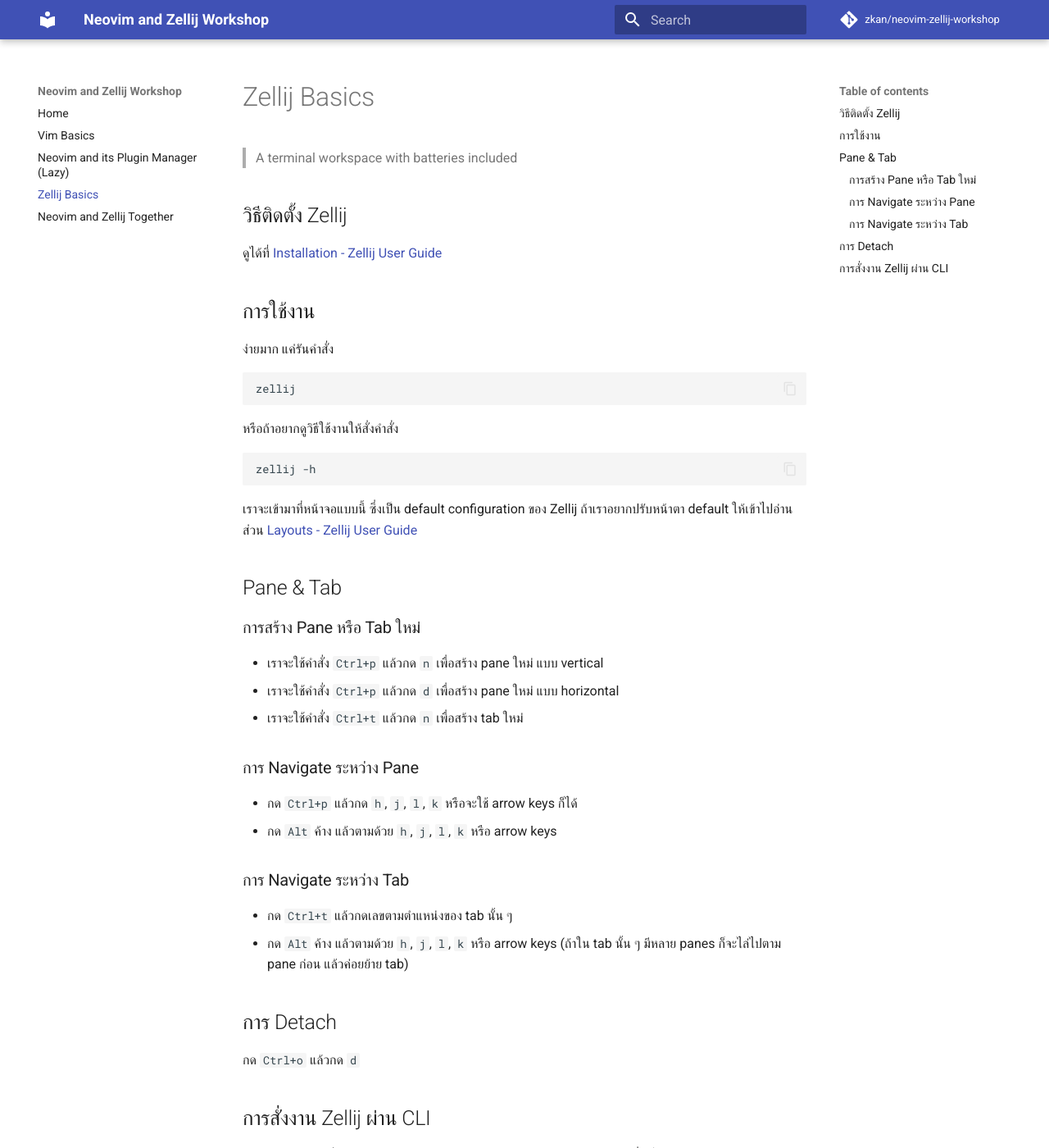
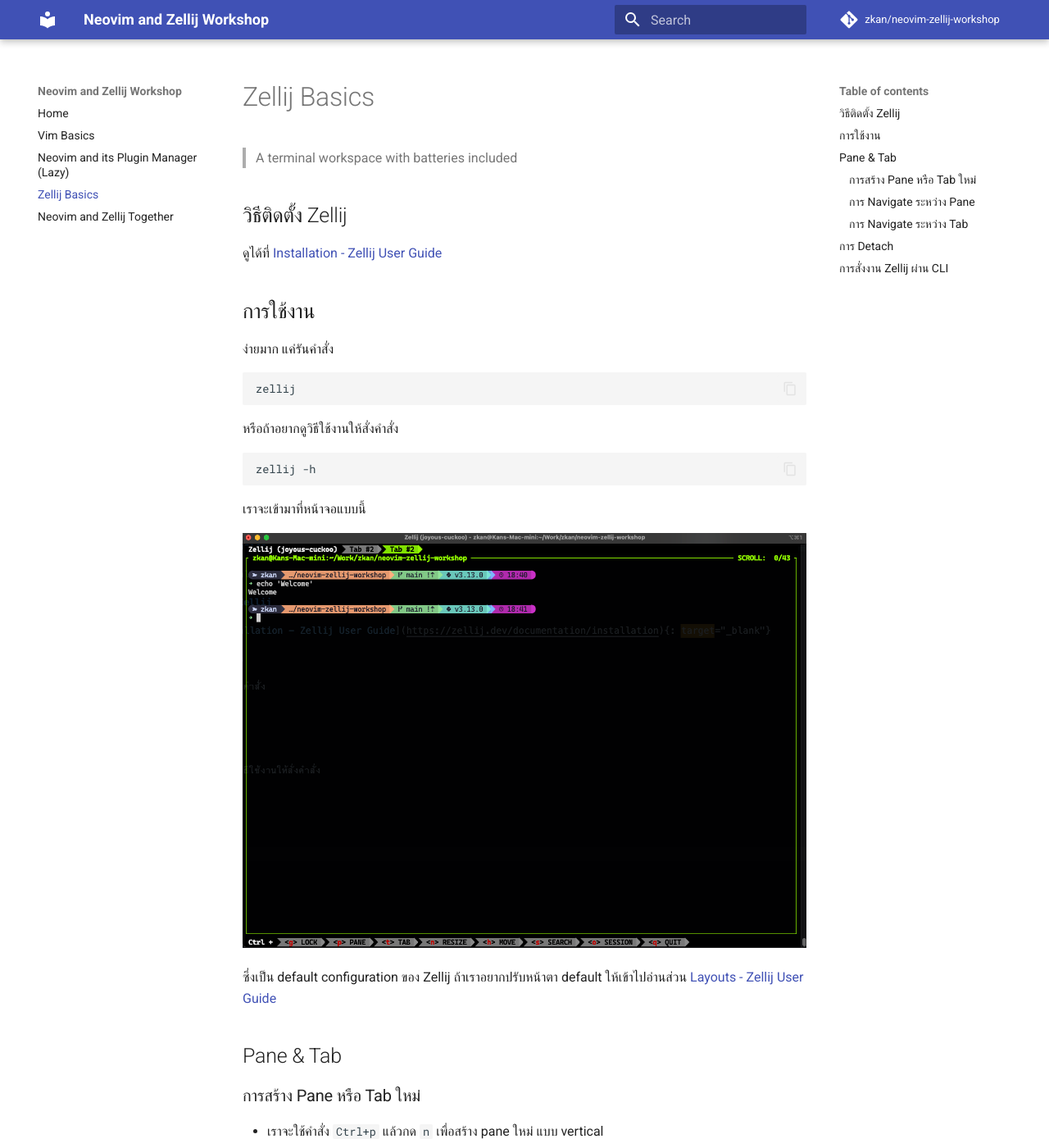
Before and after one commit to zkan/neovim-zellij-workshop, an MkDocs documentation site: the page built from docs/zellij-basics.md, in a window 1280 px wide and 1400 px high. Shown: the whole window at 82% size. Built offline with MkDocs 1.6.1 and Material for MkDocs 9.7.7, drawn with Linux system fonts in a browser that asks for light colours; comment, search, counter and statistics services are not loaded.

Commit message:
Add zellij default layout screenshot

````diff
--- a/docs/zellij-basics.md
+++ b/docs/zellij-basics.md
@@ -21,7 +21,11 @@
 zellij -h
 ```
 
-เราจะเข้ามาที่หน้าจอแบบนี้ ซึ่งเป็น default configuration ของ Zellij ถ้าเราอยากปรับหน้าตา
+เราจะเข้ามาที่หน้าจอแบบนี้
+
+![Zellij default layout](./img/zellij-default-layout.png)
+
+ซึ่งเป็น default configuration ของ Zellij ถ้าเราอยากปรับหน้าตา
 default ให้เข้าไปอ่านส่วน [Layouts - Zellij User
 Guide](https://zellij.dev/documentation/layouts){: target="_blank"}
 
````
Also changed, not shown: docs/img/zellij-default-layout.png (added).
